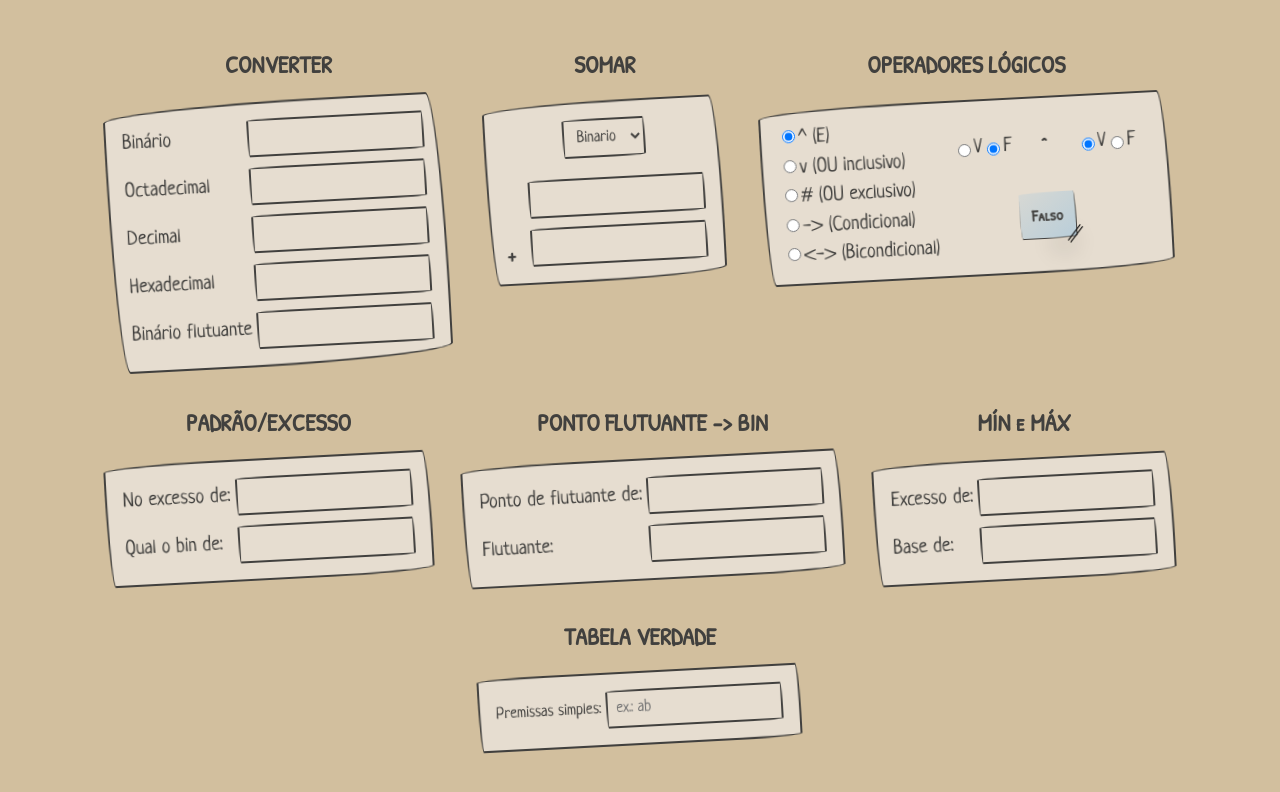
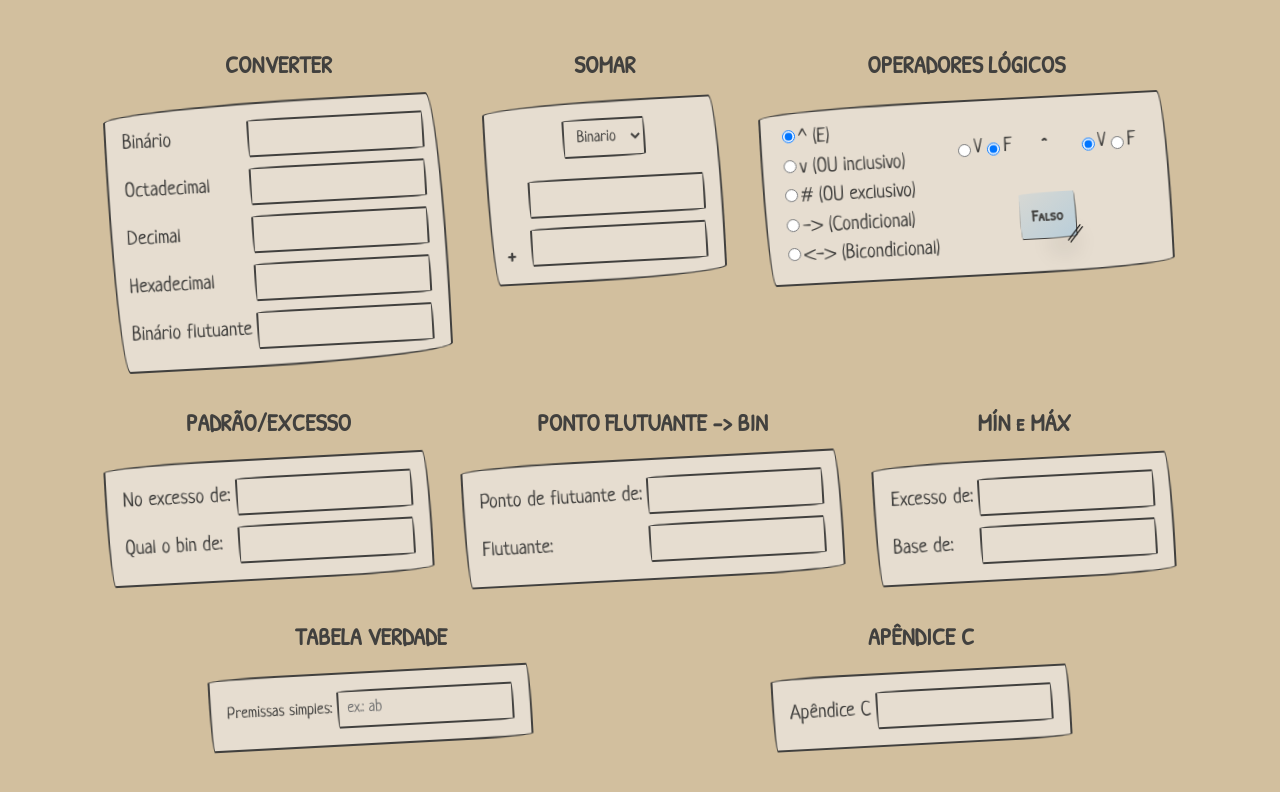
Before and after one commit to LuizFellype/base-caculator, a Vue app: page / in a window 1280 px wide. Shown: the top 792 px of the page. Built offline with nearby package versions, Linux system fonts and the light colour scheme.

Commit message:
feat: add apendice C translation

```diff
--- a/src/App.vue
+++ b/src/App.vue
@@ -25,6 +25,9 @@
     <div class="content-spaces">
       <RealTable />
     </div>
+    <div class="content-spaces">
+      <ApendiceC />
+    </div>
   </div>
 </template>
 
@@ -36,6 +39,7 @@ import SumBases from "./components/SumBases.vue";
 import ConvertBases from "./components/ConvertBases.vue";
 import MinMaxOf from "./components/MinMaxOf.vue";
 import RealTable from "./components/RealTable.vue";
+import ApendiceC from "./components/ApendiceC.vue";
 
 export default {
   name: "App",
@@ -47,6 +51,7 @@ export default {
     ConvertBases,
     MinMaxOf,
     RealTable,
+    ApendiceC
   },
 };
 </script>
--- /dev/null
+++ b/src/components/ApendiceC.vue
@@ -0,0 +1,43 @@
+<template>
+  <h2>APÊNDICE C</h2>
+  <div class="scale">
+    <form class="card shake" @submit.prevent="handleEnter">
+      <div class="d-flex align-center">
+        <label for="apCCommand">Apêndice C</label>
+        <input class="input" type="text" v-model="apCCommand" id="apCCommand" />
+      </div>
+
+      <div v-if="commandTranslation">
+        <h3 class="result">
+          {{ commandTranslation }}
+        </h3>
+      </div>
+    </form>
+  </div>
+</template>
+
+<script>
+import { translateApC } from "../helpers/apendiceC.js";
+
+export default {
+  name: "ConvertBases",
+  data() {
+    return {
+      apCCommand: "",
+      commandTranslation: "",
+    };
+  },
+  methods: {
+    handleEnter() {
+      if (!this.apCCommand || this.apCCommand.length != 4) return;
+      const commandTranslated = translateApC(this.apCCommand.toUpperCase());
+
+      this.commandTranslation = commandTranslated;
+    },
+  },
+};
+</script>
+
+<!-- Add "scoped" attribute to limit CSS to this component only -->
+<style scoped>
+</style>
```
